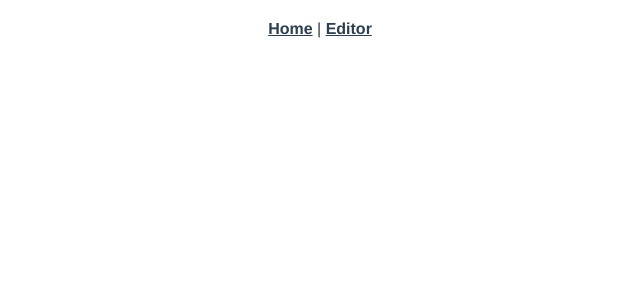
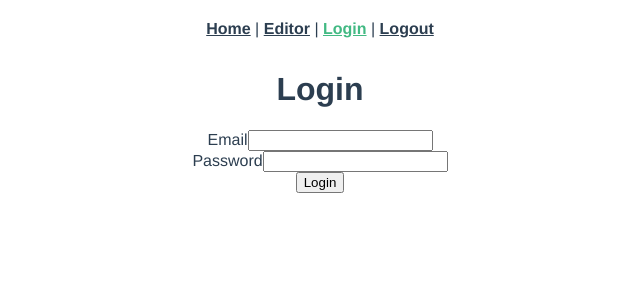
Before and after one commit to tomo1227/pathy, a Vue app in the folder front/: page /login in a window 1280 px wide. Before the commit this address had no page. Shown: the top 300 px of the page, without its empty margins (320-960 px from the left). Built offline with nearby package versions, Linux system fonts and the light colour scheme.

Commit message:
login画面の追加

```diff
--- a/front/package.json
+++ b/front/package.json
@@ -20,6 +20,7 @@
     "dompurify": "^2.4.0",
     "highlight.js": "^11.6.0",
     "marked": "^4.1.1",
+    "pinia": "^2.0.23",
     "vue": "^3.2.13",
     "vue-axios": "^3.4.1",
     "vue-router": "^4.0.3"
--- a/front/src/App.vue
+++ b/front/src/App.vue
@@ -1,7 +1,9 @@
 <template>
   <nav class="menu">
     <router-link to="/">Home</router-link> |
-    <router-link to="/edit">Editor</router-link>
+    <router-link to="/edit">Editor</router-link> |
+    <router-link to="/login">Login</router-link> |
+    <router-link to="/logout">Logout</router-link>
   </nav>
   <router-view />
 </template>
--- a/front/src/components/HelloWorld3.vue
+++ b/front/src/components/HelloWorld3.vue
@@ -13,6 +13,8 @@
 <script>
 import axios from "axios";
 import { reactive, onMounted } from "vue";
+import { useAuthStore } from "@/stores/auth";
+import { storeToRefs } from "pinia";
 
 export default {
   setup() {
@@ -21,13 +23,13 @@ export default {
       title: "",
       article_text: "",
     });
-    const token =
-      "eyJhbGciOiJIUzI1NiIsInR5cCI6IkpXVCJ9.eyJ0b2tlbl90eXBlIjoiYWNjZXNzIiwiZXhwIjoxNjY1Mzg4NTg0LCJqdGkiOiI0ODFjNzBjYmQ0OTI0YTFiYmIxZGFiMDJiYjk4NjQyOSIsInVzZXJfaWQiOjF9.FiGR5FoTXRxLMlrHcVQFXBxj5XebB4H7fmg6gfg8odQ";
+    const store = useAuthStore();
+    const { accessToken } = storeToRefs(store);
 
     const getData = async () => {
-      let result = await axios.get("memo/articles/1/", {
+      let result = await axios.get("auth/users/me/", {
         headers: {
-          Authorization: `JWT ${token}`,
+          Authorization: `Bearer ${accessToken.value}`,
         },
       });
       data.title = result.data.title;
--- a/front/src/main.js
+++ b/front/src/main.js
@@ -1,9 +1,14 @@
+import axios from "axios";
+import { createPinia } from "pinia";
 import { createApp } from "vue";
+import VueAxios from "vue-axios";
 import App from "./App.vue";
 import router from "./router";
-import axios from "axios";
-import VueAxios from "vue-axios";
 
-createApp(App).use(VueAxios, axios).use(router).mount("#app");
+createApp(App)
+  .use(VueAxios, axios)
+  .use(router)
+  .use(createPinia())
+  .mount("#app");
 axios.defaults.baseURL = "http://localhost:8000/api/v1/";
 // process.env.PATHY_API_ENDPOINT;
--- a/front/src/router/index.js
+++ b/front/src/router/index.js
@@ -1,11 +1,14 @@
 import { createRouter, createWebHistory } from "vue-router";
 import HomeView from "../views/HomeView.vue";
+import { useAuthStore } from "@/stores/auth";
+import { storeToRefs } from "pinia";
 
 const routes = [
   {
     path: "/",
     name: "home",
     component: HomeView,
+    meta: { requiresAuth: true },
   },
   {
     path: "/edit",
@@ -15,6 +18,18 @@ const routes = [
     // which is lazy-loaded when the route is visited.
     component: () =>
       import(/* webpackChunkName: "edit" */ "../views/EditView.vue"),
+    meta: { requiresAuth: true },
+  },
+  {
+    path: "/login",
+    name: "login",
+    component: () => import("../views/LoginView.vue"),
+  },
+  {
+    path: "/logout",
+    name: "logout",
+    component: () => import("../views/LogoutView.vue"),
+    meta: { requiresAuth: true },
   },
 ];
 
@@ -23,4 +38,18 @@ const router = createRouter({
   routes,
 });
 
+router.beforeEach((to, from, next) => {
+  const store = useAuthStore();
+  const { loginState } = storeToRefs(store);
+  // 権限がいるページ、かつログインできていない → ログイン画面へ
+  if (
+    to.matched.some((record) => record.meta.requiresAuth) &&
+    !loginState.value
+  ) {
+    next({ path: "/login", query: { redirect: to.fullPath } });
+  } else {
+    next();
+  }
+});
+
 export default router;
--- /dev/null
+++ b/front/src/stores/auth.js
@@ -0,0 +1,37 @@
+import { defineStore } from "pinia";
+import { ref } from "vue";
+
+export const useAuthStore = defineStore("auth", () => {
+  const loginState = ref(false);
+  const email = ref("");
+  const accessToken = ref("");
+  const refreshToken = ref("");
+
+  const login = (mail, access, refresh) => {
+    loginState.value = true;
+    email.value = mail;
+    accessToken.value = access;
+    refreshToken.value = refresh;
+  };
+
+  const logout = () => {
+    loginState.value = false;
+    email.value = "";
+    accessToken.value = "";
+    refreshToken.value = "";
+  };
+
+  const refresh = (access) => {
+    accessToken.value = access;
+  };
+
+  return {
+    loginState,
+    email,
+    accessToken,
+    refreshToken,
+    login,
+    logout,
+    refresh,
+  };
+});
--- a/front/src/views/EditView.vue
+++ b/front/src/views/EditView.vue
@@ -6,7 +6,6 @@
 </template>
 
 <script>
-// @ is an alias to /src
 import HelloMarkdown from "@/components/HelloMarkdown.vue";
 
 export default {
--- /dev/null
+++ b/front/src/views/LoginView.vue
@@ -0,0 +1,50 @@
+<script setup>
+import axios from "axios";
+import { ref } from "vue";
+import { useRouter } from "vue-router";
+import { useAuthStore } from "@/stores/auth";
+
+const email = ref("");
+const password = ref("");
+const router = useRouter();
+const store = useAuthStore();
+
+const login = () => {
+  axios
+    .post("auth/jwt/create", {
+      email: email.value,
+      password: password.value,
+    })
+    .then((response) => {
+      store.login(email.value, response.data.access, response.data.refresh);
+      router.push("/");
+    })
+    .catch((error) => {
+      if (error.response?.status != 200) {
+        router.push("/login");
+      }
+    });
+};
+</script>
+
+<template>
+  <div class="login">
+    <h1>Login</h1>
+    <div class="form-item">
+      <label for="email">Email</label>
+      <input id="email" autocomplete="off" type="email" v-model="email" />
+    </div>
+    <div class="form-item">
+      <label for="password">Password</label>
+      <input
+        id="password"
+        autocomplete="off"
+        type="password"
+        v-model="password"
+      />
+    </div>
+    <div class="form-item">
+      <button class="submit btn" @click="login">Login</button>
+    </div>
+  </div>
+</template>
--- /dev/null
+++ b/front/src/views/LogoutView.vue
@@ -0,0 +1,26 @@
+<script setup>
+import { useRouter } from "vue-router";
+import { useAuthStore } from "@/stores/auth";
+
+const router = useRouter();
+const store = useAuthStore();
+
+const logout = () => {
+  store.logout();
+  router.push("/login");
+};
+
+const nologout = () => {
+  router.push("/");
+};
+</script>
+
+<template>
+  <div class="logout">
+    <h1>ログアウトしますか？</h1>
+    <div class="form-item">
+      <button class="submit btn" @click="logout">YES</button>
+      <button class="submit btn" @click="nologout">NO</button>
+    </div>
+  </div>
+</template>
```
Also changed, not shown: 1 other file (tests, documents, lock files or other folders).
